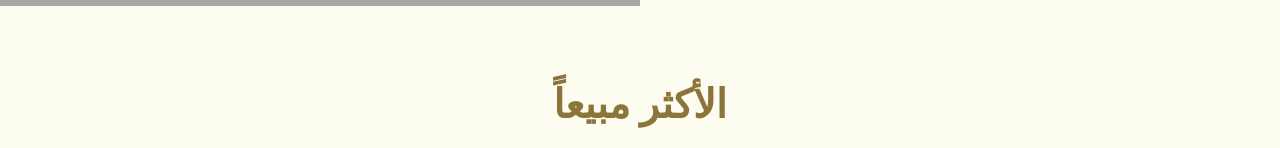
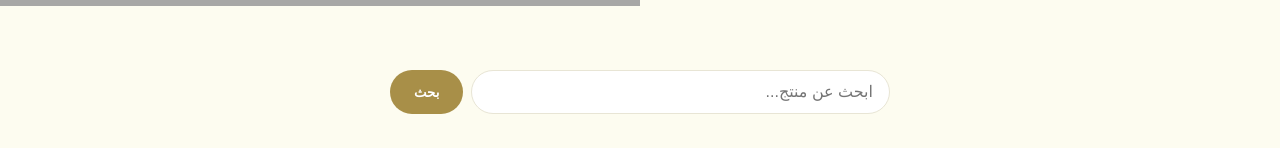
Before and after one commit to ahmedelmadridi/yuri-glow-store, a Next.js app: page / in a window 1280 px wide. Shown: the part 717-865 px from the top of the page. Built offline with nearby package versions, Linux system fonts and the light colour scheme; no server answers; the database is empty; grey boxes are pictures that could not be loaded; a web font is replaced by a local one.

Commit message:
Add SearchBar to home page

```diff
--- a/src/app/page.tsx
+++ b/src/app/page.tsx
@@ -5,6 +5,7 @@ import styles from './page.module.css';
 // Mock data for featured products
 import { getProducts } from '@/data/products';
 import ProductCard from '@/components/ProductCard';
+import SearchBar from '@/components/SearchBar';
 
 export default async function Home() {
   const allProducts = await getProducts();
@@ -43,6 +44,7 @@ export default async function Home() {
 
       <section className={styles.section}>
         <div className="container">
+          <SearchBar />
           <h2 className={styles.sectionTitle}>الأكثر مبيعاً</h2>
           <div className={styles.productGrid}>
           {featuredProducts.slice(0, 4).map((product) => (
```
